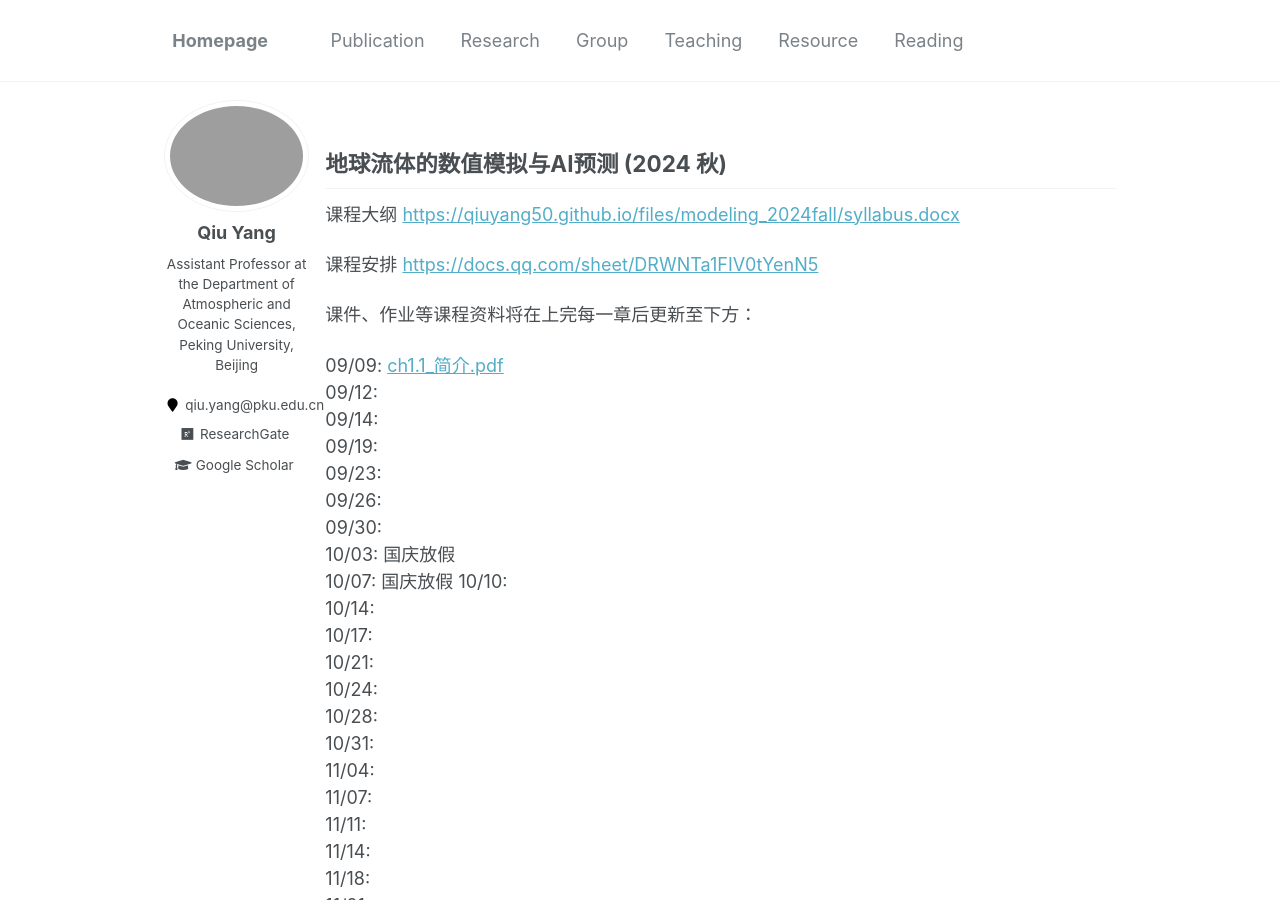
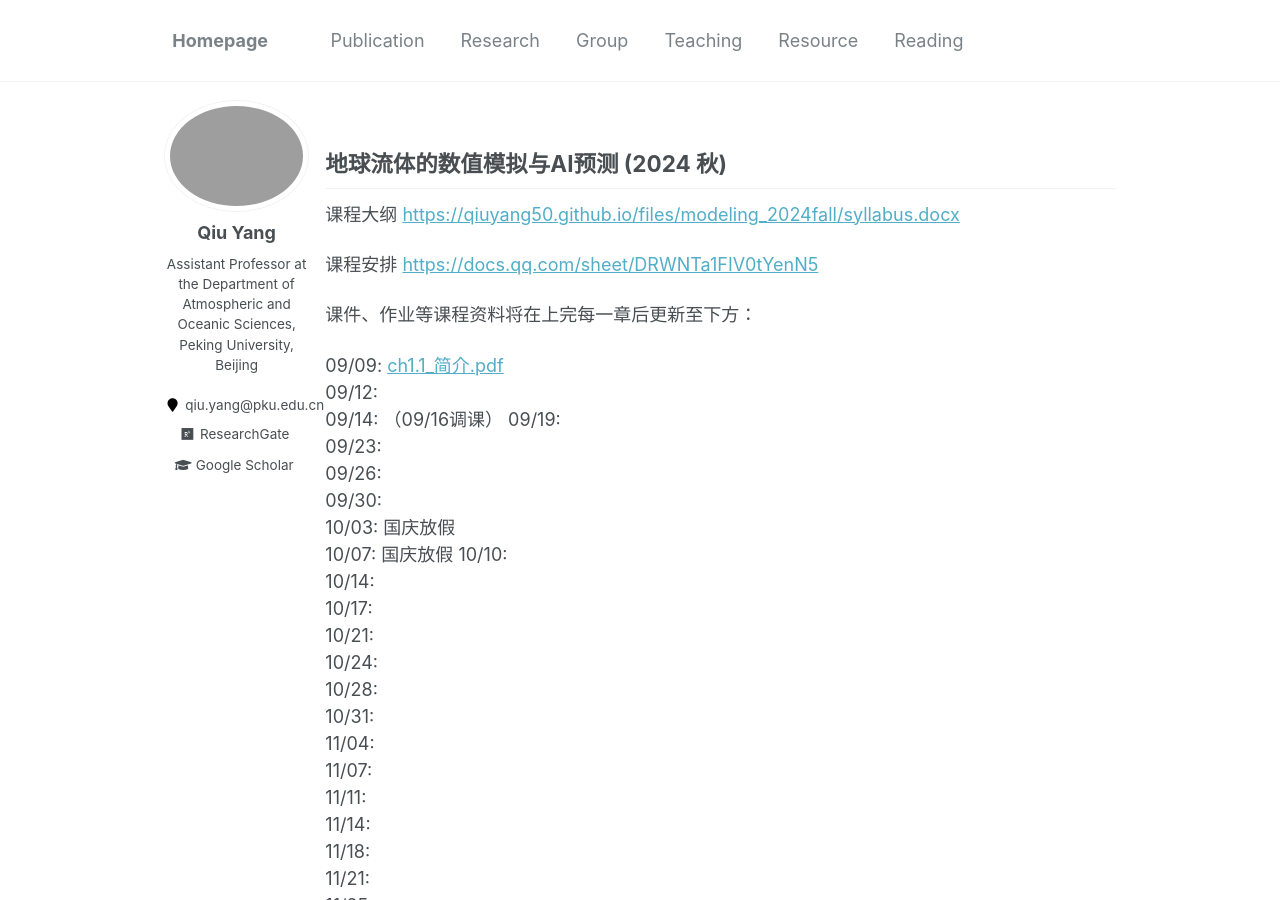
Before and after one commit to qiuyang50/qiuyang50.github.io, a Jekyll site: the page built from _pages/modeling_2024fall.md, in a window 1280 px wide and 900 px high. Built offline with Jekyll 4.4.1, drawn with Linux system fonts in a browser that asks for light colours.

Commit message:
Update modeling_2024fall.md

```diff
--- a/_pages/modeling_2024fall.md
+++ b/_pages/modeling_2024fall.md
@@ -14,7 +14,7 @@ filename: modeling_2024fall.md
 
 09/09: <a href="https://qiuyang50.github.io/files/modeling_2024fall/ch1.1_简介.pdf">ch1.1_简介.pdf</a>
 09/12:
-09/14:
+09/14: （09/16调课）
 09/19:
 09/23:
 09/26:
```
